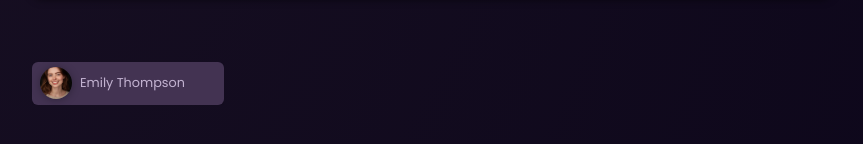
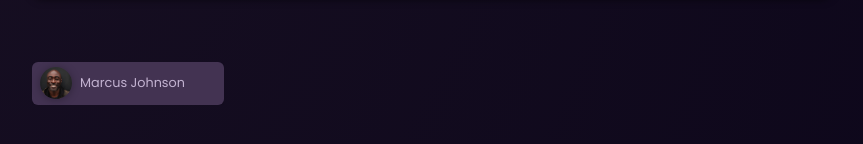
Before and after one commit to ClarenceHoward/CD-AngularPractice, an Angular app: page / in a window 1280 px wide. Shown: the part 210-354 px from the top of the page, without its empty margins (208-1071 px from the left). Built offline with nearby package versions, Linux system fonts and the light colour scheme.

Commit message:
Added signals to user componet

```diff
--- a/src/app/user/user.component.html
+++ b/src/app/user/user.component.html
@@ -1,8 +1,8 @@
 <div>
-    <button>
-        <img [src]="'assets/' + selectedUser.avatar"
-             [alt]="selectedUser.name"
+    <button (click)="onSelectUser()">
+        <img [src]="imagePath()"
+             [alt]="selectedUser().name"
         />
-        <span>{{ selectedUser.name }}</span>
+        <span>{{ selectedUser().name }}</span>
     </button>
 </div>
--- a/src/app/user/user.component.ts
+++ b/src/app/user/user.component.ts
@@ -1,7 +1,7 @@
-import { Component } from '@angular/core';
+import { Component, signal, computed } from '@angular/core';
 import { DUMMY_USERS } from '../dummy-users';
 
-const randomIndex = Math.floor(Math.random() * DUMMY_USERS.length);
+
 
 @Component({
   selector: 'app-user',
@@ -12,6 +12,19 @@ const randomIndex = Math.floor(Math.random() * DUMMY_USERS.length);
 })
 export class UserComponent {
 
-  selectedUser = DUMMY_USERS[randomIndex];
+  randomIndex() {
+    return Math.floor(Math.random() * DUMMY_USERS.length);
+  }
+
+  selectedUser = signal(DUMMY_USERS[this.randomIndex()]);
+  imagePath = computed(() => 'assets/' + this.selectedUser().avatar);
+
+  // get imagePath() {
+  //   return 'assets/' + this.selectedUser.avatar
+  // }
+
+  onSelectUser() {
+    this.selectedUser.set(DUMMY_USERS[this.randomIndex()]);
+  }
 
 }
```
